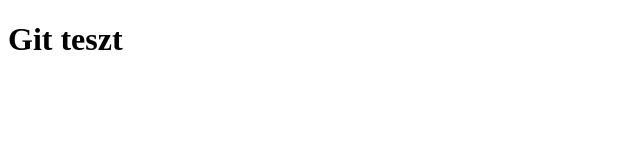
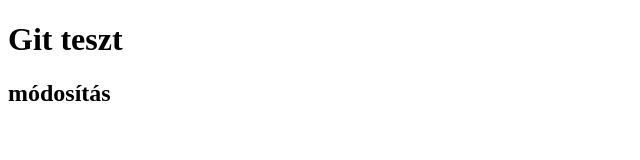
Before and after one commit to Melikreisz/ora1218, a plain HTML site: page index.html in a window 1280 px wide. Shown: the whole page, without its empty margins (0-640 px from the left). Drawn offline with Linux system fonts and the light colour scheme.

Commit message:
index html módosítása

```diff
--- a/index.html
+++ b/index.html
@@ -7,6 +7,7 @@
 </head>
 <body>
     <h1>Git teszt</h1>
+    <h2>módosítás</h2>
 
 </body>
 </html>
```
